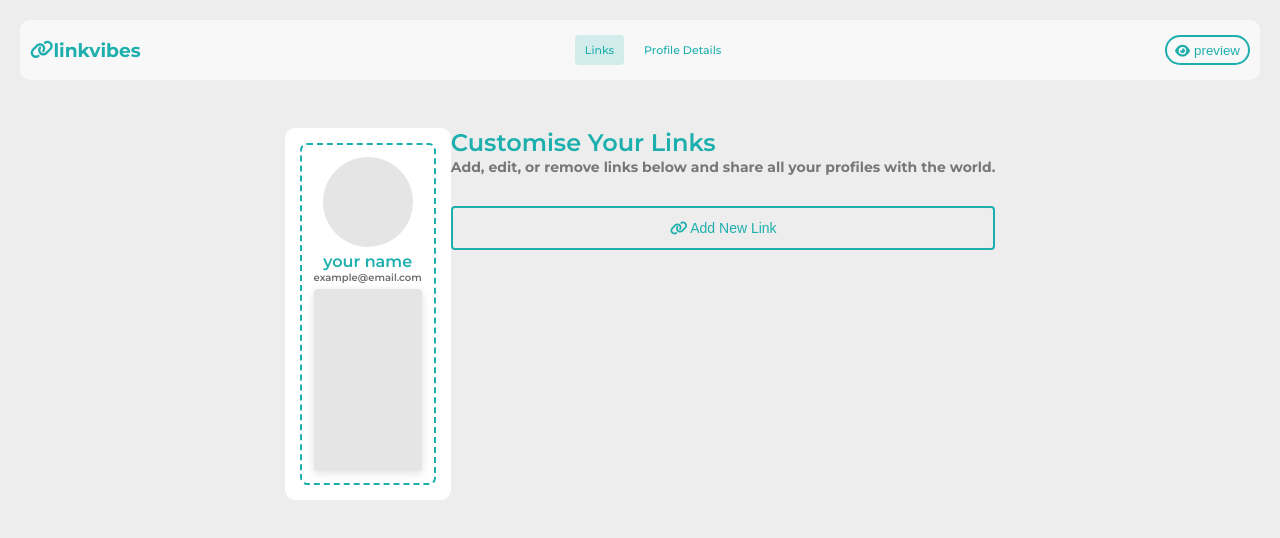
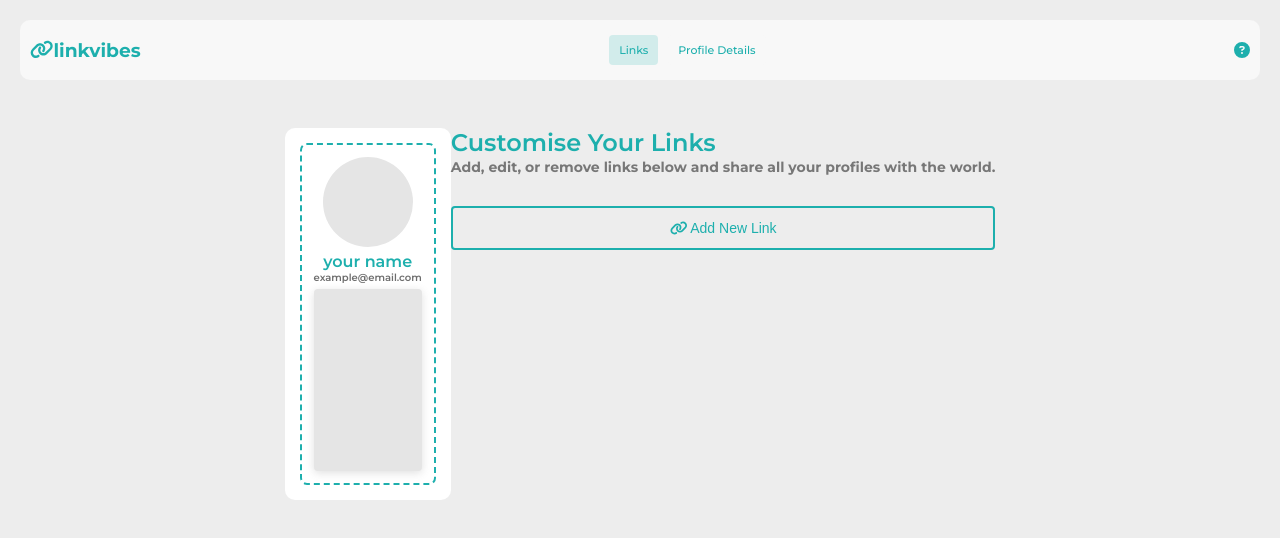
Before and after one commit to danishofcodes/linkvibes, a React (Vite) app: page / in a window 1280 px wide. Shown: the top 538 px of the page. Built offline with nearby package versions, Linux system fonts and the light colour scheme.

Commit message:
faQuestionCircle icon added will add FAQ here

```diff
--- a/src/components/Navbar.jsx
+++ b/src/components/Navbar.jsx
@@ -1,8 +1,8 @@
-import { faEye, faLink } from '@fortawesome/free-solid-svg-icons'
+import { faEye, faLink, faQuestionCircle } from '@fortawesome/free-solid-svg-icons'
 import { FontAwesomeIcon } from '@fortawesome/react-fontawesome'
 import React from 'react'
 
-export default function Navbar({ menuSelector, menu }) {
+export default function Navbar({ menuSelector, menu , handlePreview}) {
   return (
     <nav>
       <h3 className="logo"> <FontAwesomeIcon icon={faLink} />linkvibes</h3>
@@ -20,7 +20,8 @@ export default function Navbar({ menuSelector, menu }) {
           Profile Details
         </button>
       </div>
-      <button className='btn-rounded'> <FontAwesomeIcon icon={faEye} /> &nbsp;preview</button>
+      <div style={{color:"#1dafad"}}><FontAwesomeIcon icon={faQuestionCircle}/></div>
+      {/* <button className='btn-rounded' onClick={handlePreview}> <FontAwesomeIcon icon={faEye} /> &nbsp;preview</button> */}
     </nav>
   )
 }
```
